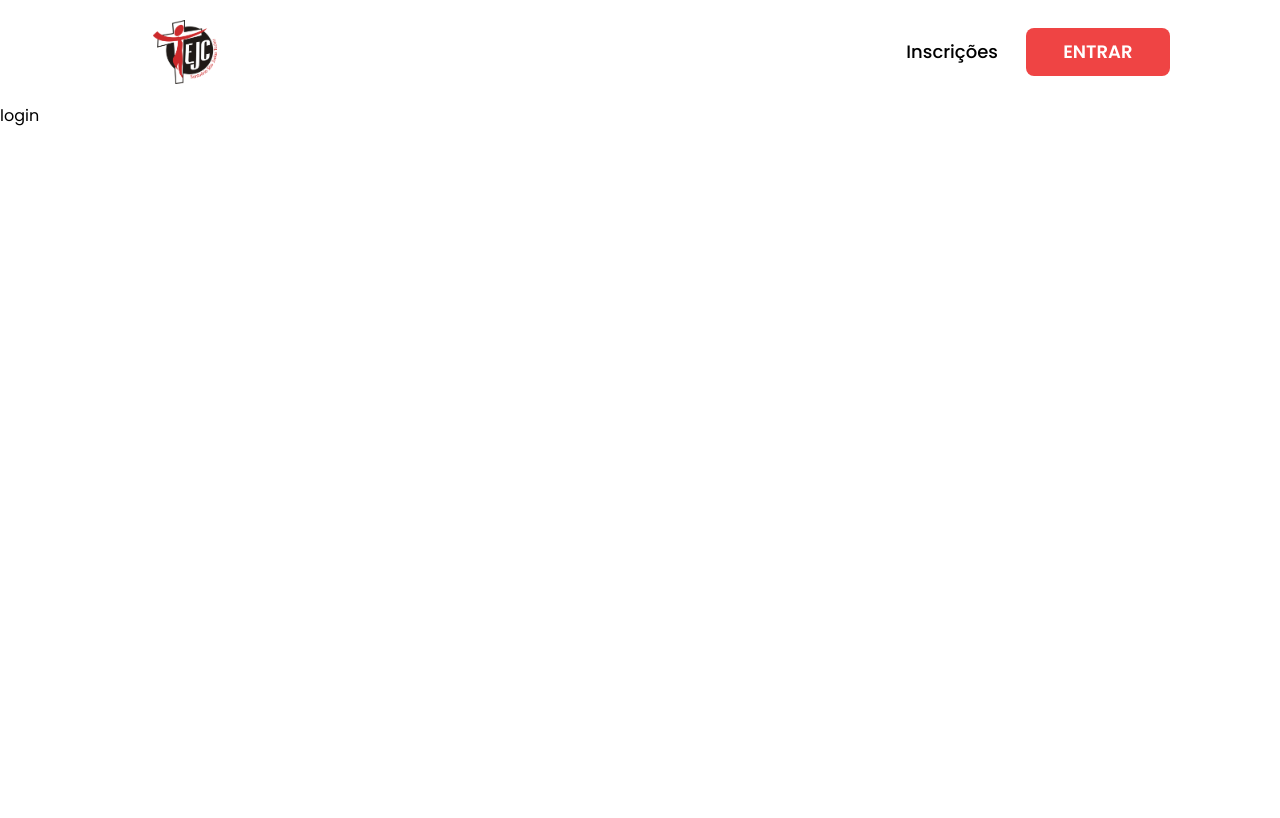
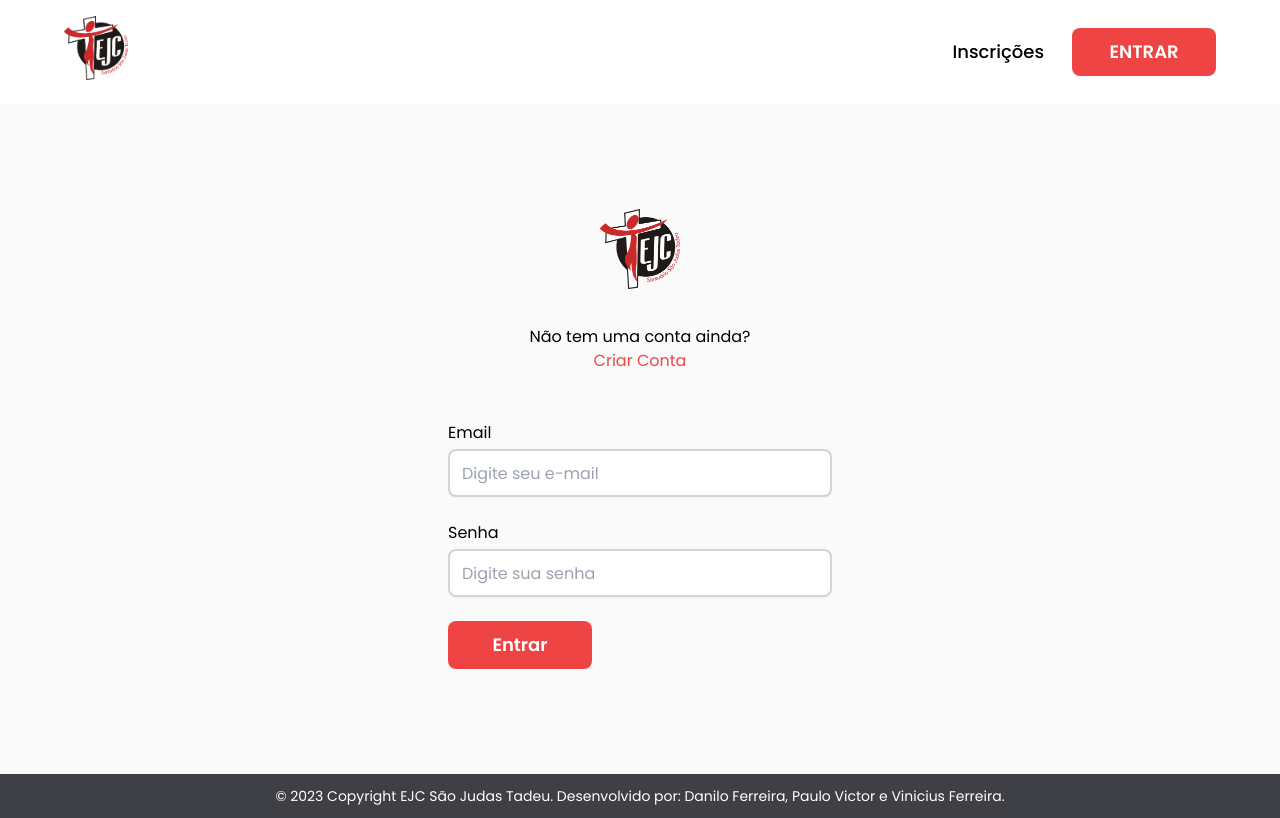
Before and after one commit to danilo-fq/inscricoes-ejc-frontend, a React (Vite) app: page /login in a window 1280 px wide. Built offline with nearby package versions, Linux system fonts and the light colour scheme.

Commit message:
feat: create login page

```diff
--- a/package.json
+++ b/package.json
@@ -10,9 +10,12 @@
     "preview": "vite preview"
   },
   "dependencies": {
+    "@hookform/resolvers": "^3.3.2",
     "react": "^18.2.0",
     "react-dom": "^18.2.0",
-    "react-router-dom": "^6.19.0"
+    "react-hook-form": "^7.48.2",
+    "react-router-dom": "^6.19.0",
+    "zod": "^3.22.4"
   },
   "devDependencies": {
     "@trybe/eslint-config-frontend": "^1.11.4",
--- a/src/components/Button.tsx
+++ b/src/components/Button.tsx
@@ -4,11 +4,11 @@ type ButtonProps = {
   type?: 'button' | 'submit' | 'reset';
   name: string | ReactElement;
   className?: string;
-  handleClick: () => void;
+  handleClick?: () => void;
 };
 
 export default function Button(
-  { type = 'button', name, className = '', handleClick } : ButtonProps,
+  { type = 'button', name, className = '', handleClick = () => {} } : ButtonProps,
 ) {
   return (
     <button
--- a/src/components/Header.tsx
+++ b/src/components/Header.tsx
@@ -7,11 +7,11 @@ export default function Header() {
   const [isNavOpen, setIsNavOpen] = useState(false);
 
   return (
-    <header className="my-5 flex justify-around items-center w-full">
+    <header className="my-6 flex justify-around items-center w-full bg-white h-14">
       <Link to="/">
         <img
-          className="w-16 h-16 relative
-            right-[85px]  max-sm:right-7"
+          className="w-16 h-16 absolute
+             left-16 top-4 max-sm:right-7"
           src="/logo-ejc-sjt.png"
           alt=""
         />
@@ -19,7 +19,7 @@ export default function Header() {
 
       <nav
         className="flex gap-7 justify-center items-center
-          w-auto relative left-32 max-sm:hidden"
+          w-auto absolute right-16 max-sm:hidden"
       >
         <Link to="/inscricoes" className="text-lg font-medium">
           Inscrições
--- a/src/pages/login/index.tsx
+++ b/src/pages/login/index.tsx
@@ -1,10 +1,109 @@
+import { Link } from 'react-router-dom';
+import { useForm } from 'react-hook-form';
+import { zodResolver } from '@hookform/resolvers/zod';
+import Footer from '../../components/Footer';
 import Header from '../../components/Header';
+import loginUserFormSchema from '../../schemas/loginUserFormSchema';
+import Button from '../../components/Button';
+
+type LoginUserData = Zod.infer<typeof loginUserFormSchema>;
 
 export default function Login() {
+  const {
+    register,
+    handleSubmit,
+    formState: { errors },
+  } = useForm<LoginUserData>(
+    {
+      resolver: zodResolver(loginUserFormSchema),
+    },
+  );
+
+  const loginUser = (data: any) => {
+    console.log(data);
+
+    // falta implementação do axios + rota de login
+  };
+
   return (
     <>
       <Header />
-      <h1>login</h1>
+      <main
+        className="h-[83.8vh] bg-zinc-50 flex items-center justify-center flex-col gap-12"
+      >
+        <div className="flex flex-col justify-center items-center">
+          <img
+            className="w-[80px] h-[80px] mx-auto mb-9"
+            src="/logo-ejc-sjt.png"
+            alt=""
+          />
+          <p>
+            Não tem uma conta ainda?
+          </p>
+          <Link
+            className="text-red-500 hover:underline hover:text-red-600"
+            to="/criar-conta"
+          >
+            Criar Conta
+          </Link>
+        </div>
+        <form
+          onSubmit={ handleSubmit(loginUser) }
+          className="flex flex-col gap-6 items-start"
+          method="post"
+        >
+          <div className="flex flex-col gap-1">
+            <label
+              htmlFor="email"
+              className="text-base"
+            >
+              Email
+            </label>
+            <input
+              type="text"
+              id="email"
+              placeholder="Digite seu e-mail"
+              { ...register('email') }
+              className="h-12 w-96 px-3 shadow-sm rounded-lg
+               border-gray-300 border-2 focus:outline-gray-500"
+            />
+            {errors.email && (
+              <span
+                className="text-red-400 text-sm ml-3"
+              >
+                {errors.email.message}
+              </span>
+            )}
+          </div>
+          <div className="flex flex-col gap-1">
+            <label htmlFor="password">Senha</label>
+            <input
+              type="password"
+              id="password"
+              placeholder="Digite sua senha"
+              { ...register('password') }
+              className="h-12 w-96 px-3 shadow-sm rounded-lg
+               border-gray-300 border-2 focus:outline-gray-500"
+            />
+            {errors.password && (
+              <span
+                className="text-red-400 text-sm ml-3"
+              >
+                {errors.password.message}
+              </span>
+            )}
+          </div>
+
+          <Button
+            type="submit"
+            name="Entrar"
+            className={ `w-36 h-12 bg-red-500 rounded-lg
+           text-white font-sans font-semibold text-lg` }
+          />
+        </form>
+        {/* implementar aqui mensagem em caso de erro na tentativa de login */}
+      </main>
+      <Footer />
     </>
   );
 }
```
